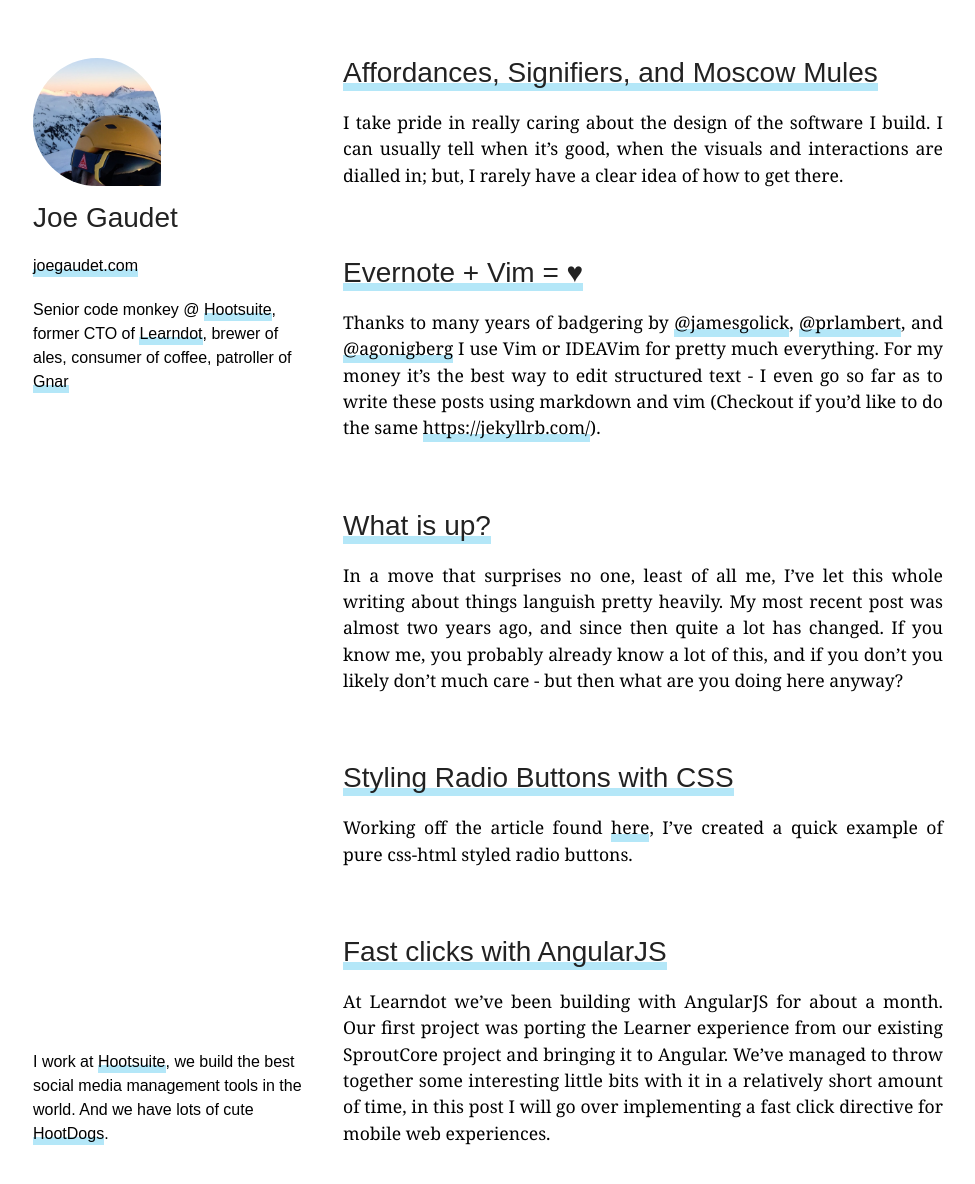
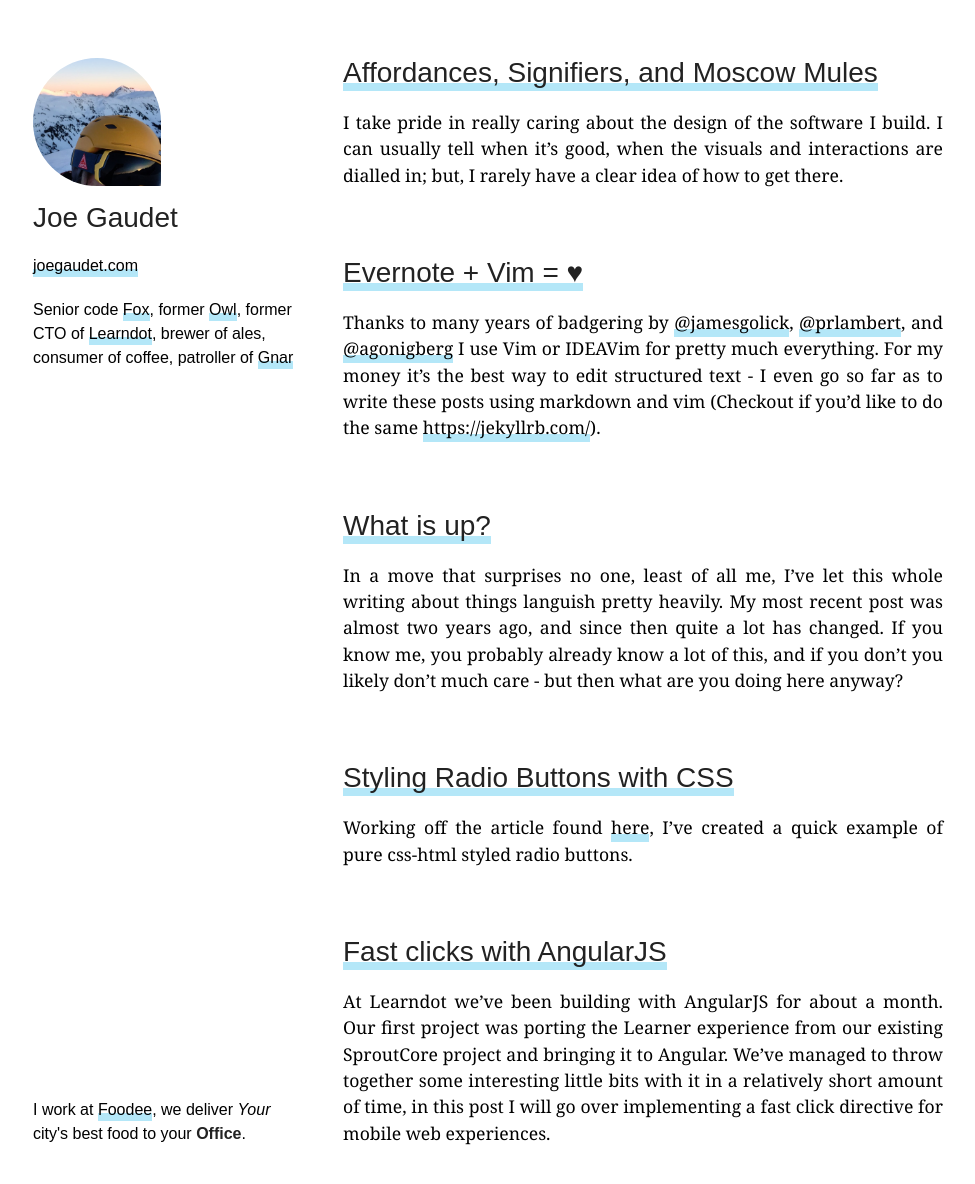
Before and after one commit to joegaudet/joegaudet.github.io, a Jekyll site: the page built from index.html, in a window 1280 px wide and 1216 px high. Shown: the top 1184 px of the window, without its empty margins (177-1152 px from the left). Built offline with Jekyll 4.4.1, drawn with Linux system fonts in a browser that asks for light colours; some web fonts are replaced; a style sheet for code colours, icons or effects is not loaded.

Commit message:
Update where I work.

```diff
--- a/_layouts/default.html
+++ b/_layouts/default.html
@@ -62,7 +62,7 @@
         <p><a href="http://joegaudet.com">joegaudet.com</a></p>
 
         <p class="view">
-            Senior code monkey @ <a href="http://hootsuite.com">Hootsuite</a>, former CTO of <a
+            Senior code <a href="http://food.ee">Fox</a>, former <a href="http://hootsuite.com">Owl</a>, former CTO of <a
                 href="http://learndot.com">Learndot</a>, brewer of ales, consumer of coffee, patroller of <a
                 href="http://gnarpatrol.com">Gnar</a>
         </p>
@@ -83,8 +83,7 @@
 
     <footer>
         <p>
-            I work at <a href="http://hootsuite.com">Hootsuite</a>, we build the best social media management
-            tools in the world. And we have lots of cute <a href="https://www.instagram.com/explore/tags/hootdogs/">HootDogs</a>.
+            I work at <a href="http://food.ee">Foodee</a>, we deliver <em>Your</em> city's best food to your <strong>Office</strong></a>.
         </p>
     </footer>
 </div>
```
